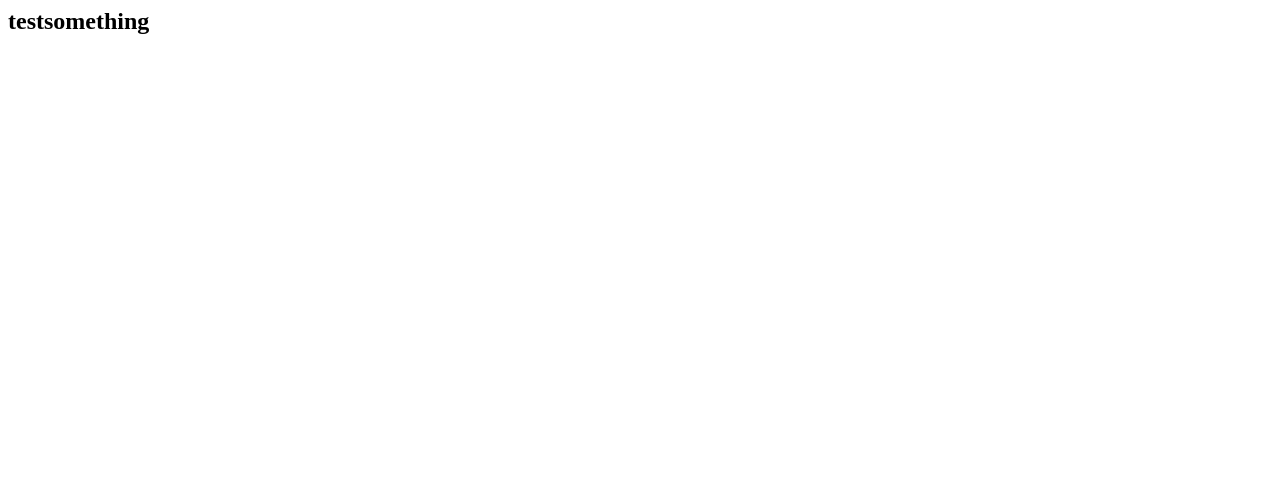
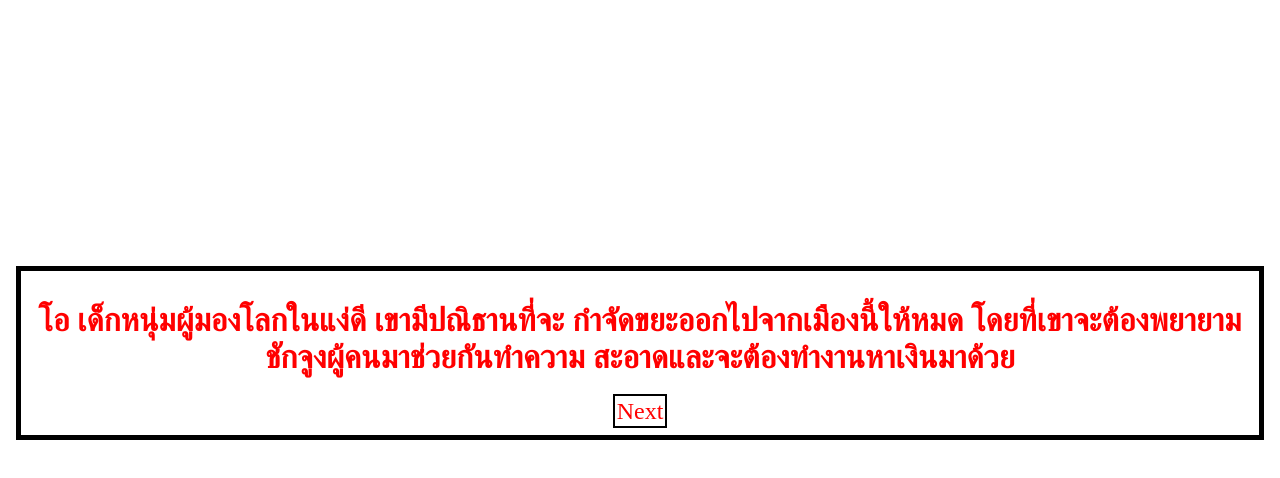
Before and after one commit to mesamesamesamesa/Greenpeace-game, a plain HTML site: page introduce.html in a window 1280 px wide. Drawn offline with Linux system fonts and the light colour scheme.

Commit message:
Update introduce.html

```diff
--- a/introduce.html
+++ b/introduce.html
@@ -1,12 +1,44 @@
 <html>
 <head>
   <style>
-
+    body{
+		background:white;
+      background-repeat: no-repeat;
+      background-attachment: fixed;
+      background-size: cover;
+      background-position: center top;
+      margin:1em;
+    }
+    p2{
+      border:2px solid black;
+      padding:2px;
+      text-align:center;
+      font-size:24px;
+		color:red;
+      cursor: pointer;
+    }
+    .show{
+		position:relative;
+      top:250px;
+      margin:auto;
+      color:red;
+		border:5px solid black;
+      padding:10px;
+      text-align:center;
+    }
+    /*โอ เด็กหนุ่มผู้มองโลกในแง่ดี เขามีปณิธานที่จะ
+กำจัดขยะออกไปจากเมืองนี้ให้หมด โดยที่เขาจะต้องพยายามชักจูงผู้คนมาช่วยกันทำความ
+สะอาดและจะต้องทำงานหาเงินมาด้วย*/
 
   </style>
 </head>
 <body>
-	<h2 id="Start" onclick="start()">testsomething</h2>
+  <div class="show">
+  <h1 id="txt">โอ เด็กหนุ่มผู้มองโลกในแง่ดี เขามีปณิธานที่จะ
+กำจัดขยะออกไปจากเมืองนี้ให้หมด โดยที่เขาจะต้องพยายามชักจูงผู้คนมาช่วยกันทำความ
+สะอาดและจะต้องทำงานหาเงินมาด้วย</h1>
+  <p2 onclick ="next()">Next</p2>
+  </div>
 
 
 </body>
@@ -14,5 +46,8 @@
     function start(){
 		document.getElementById('Start').innerHTML = "Test";
     }
+    function next(){
+		document.getElementById('txt').innerHTML = "How to Play";
+    }
   </script>
 </html>
```
